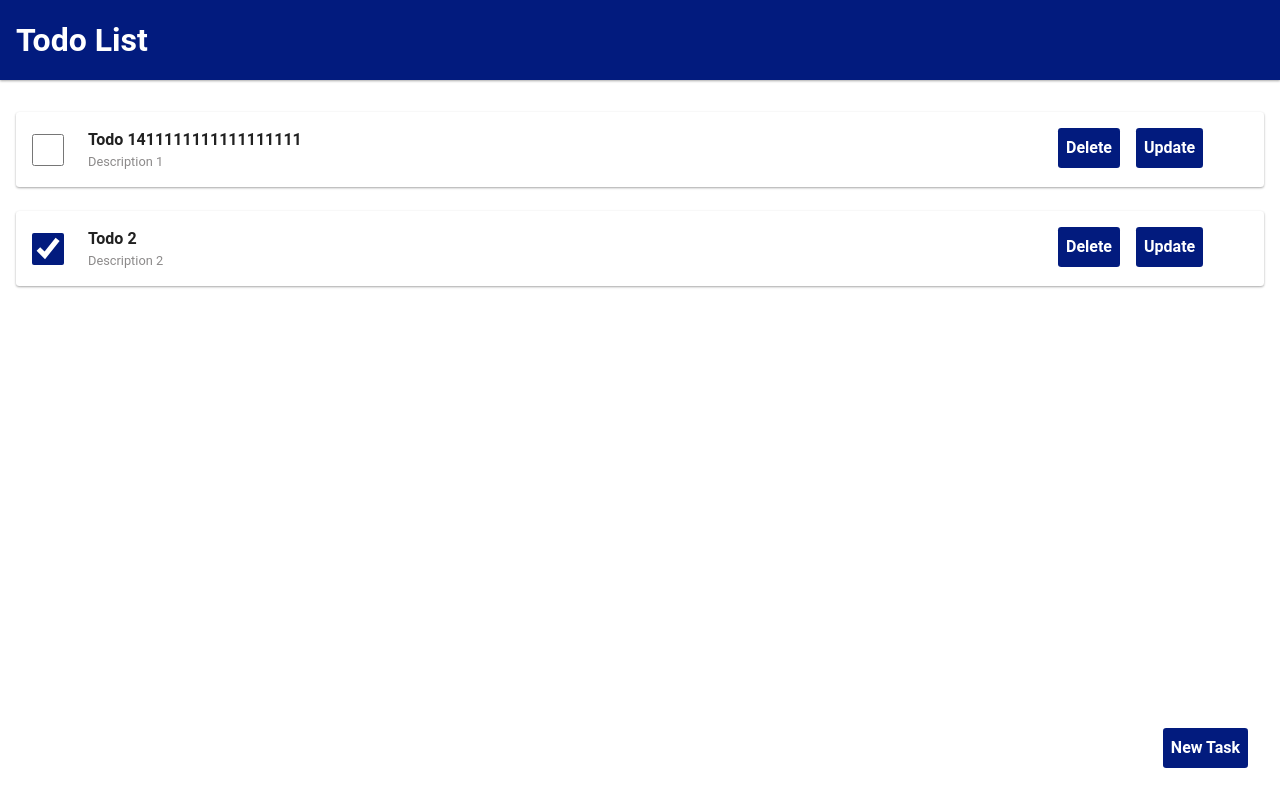
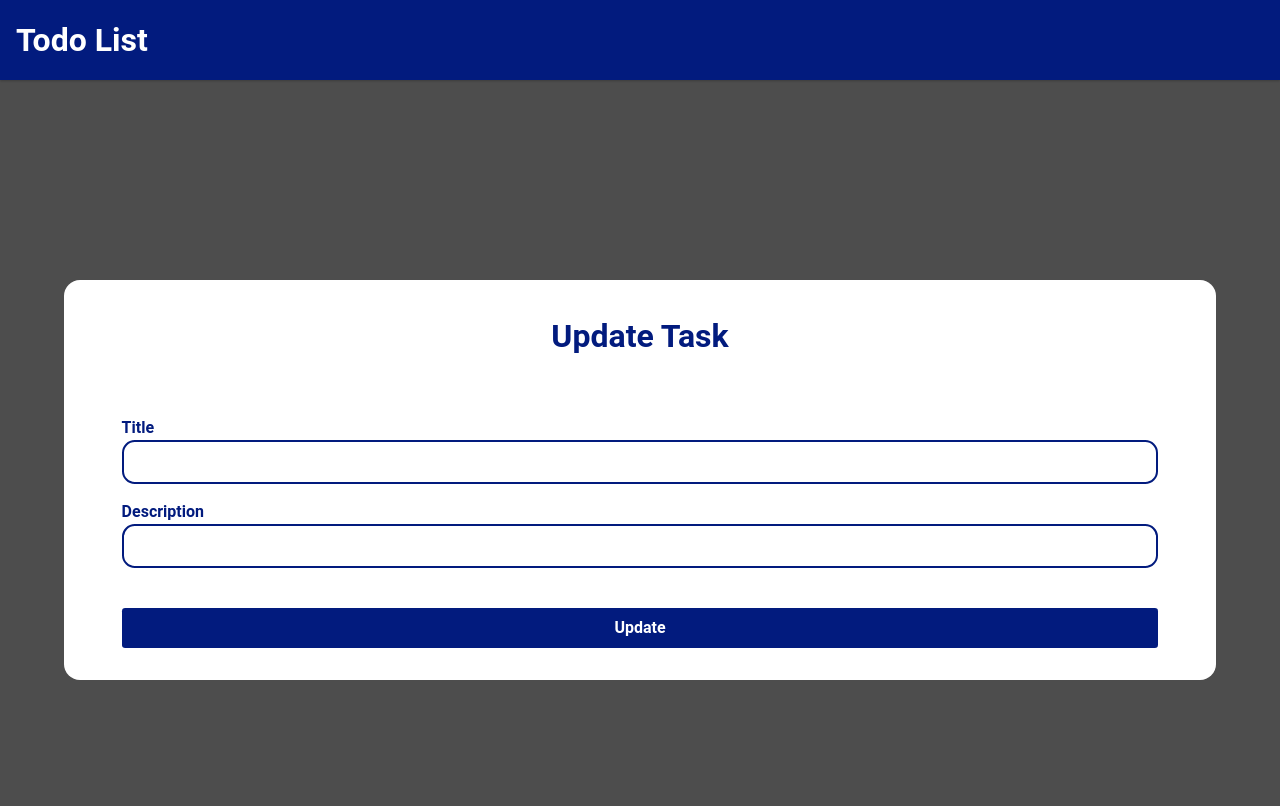
Before and after one commit to rafaelcsilvadev/todo_list, a React (Vite) app: page / in a window 1280 px wide. Shown: the top 806 px of the page. Built offline with nearby package versions, Linux system fonts and the light colour scheme.

Commit message:
Created form

```diff
--- a/src/core/theme/theme.css
+++ b/src/core/theme/theme.css
@@ -3,5 +3,6 @@
     --secondary-color: #021B7E;
     --disabled-color: #8C8A8A;
     --dark-color: #212121;
+    --dark-color-opacity: rgba(33, 33, 33, 0.8);
     --font-family: 'Roboto', sans-serif;
 }
--- /dev/null
+++ b/src/modules/todo_list/presentation/components/form_modal/form_modal.module.css
@@ -0,0 +1,42 @@
+@import '.../../../../../../../core/theme/theme.css';
+
+.formBox {
+    position: absolute;
+    display: flex;
+    justify-content: center;
+    align-items: center;
+    background-color: var(--dark-color-opacity);
+    width: 100%;
+    height: 100%;
+
+    form {
+        position: fixed;
+        background-color: var(--primary-color);
+        width: 90%;
+        height: 50%;
+        display: flex;
+        flex-direction: column;
+        justify-content: center;
+        align-items: center;
+        border-radius: 1rem;
+
+
+        h2 {
+            color: var(--secondary-color);
+            font-family: var(--font-family);
+            font-size: 2rem;
+            margin-bottom: 2.5rem;
+
+        }
+
+        div {
+            margin-top: 1rem;
+            width: 90%;
+        }
+
+        button {
+            width: 90%;
+            margin-top: 2.5rem;
+        }
+    }
+}
--- /dev/null
+++ b/src/modules/todo_list/presentation/components/form_modal/form_modal.tsx
@@ -0,0 +1,28 @@
+import Button from "../button/button";
+import Input from "../input/input";
+import style from "./form_modal.module.css";
+
+interface FormModalProps {
+    readonly onSubmit: () => void;
+    readonly onChange1: () => void;
+    readonly onChange2: () => void;
+    readonly isCreate: boolean;
+}
+
+function FormModal({ onSubmit, onChange1, onChange2, isCreate = true }: FormModalProps): React.ReactElement {
+    let title: string =
+        isCreate ? 'Create' : 'Update';
+
+    return (
+        <div className={style.formBox}>
+            <form>
+                <h2>{title} Task</h2>
+                <Input id="0" label="Title" type="text" onChange={onChange1} />
+                <Input id="1" label="Description" type="text" onChange={onChange2} />
+                <Button label={title} onClick={onSubmit} />
+            </form>
+        </div>
+    );
+}
+
+export default FormModal;
--- a/src/modules/todo_list/presentation/components/input/input.module.css
+++ b/src/modules/todo_list/presentation/components/input/input.module.css
@@ -1,6 +1,9 @@
 @import '.../../../../../../../core/theme/theme.css';
 
 .inputBox {
+    width: 100%;
+    display: flex;
+    flex-direction: column;
 
     label {
         font-size: 1rem;
@@ -10,13 +13,12 @@
     }
 
     input {
-        width: 80%;
         padding: 0.5rem;
         border-radius: 0.8rem;
         border: 2px solid var(--secondary-color);
         font-size: 1rem;
         color: var(--dark-color);
         font-family: var(--font-family);
-        margin-top: 0.5rem;
+
     }
 }
--- a/src/modules/todo_list/presentation/components/input/input.tsx
+++ b/src/modules/todo_list/presentation/components/input/input.tsx
@@ -7,13 +7,15 @@ interface InputProps {
     readonly id: string;
     readonly type: InputType;
     readonly label: string;
+    readonly onChange?: (event: React.ChangeEvent<HTMLInputElement>) => void;
+
 }
 
-function Input({ id, type, label }: InputProps): ReactNode {
+function Input({ id, type, label, onChange }: InputProps): ReactNode {
     return (
         <div className={style.inputBox}>
-            <label htmlFor={id}>{label}</label><br />
-            <input id={id} type={type} />
+            <label htmlFor={id}>{label}</label>
+            <input id={id} type={type} onChange={onChange} />
         </div>
     );
 }
--- a/src/modules/todo_list/presentation/pages/todo_list/todo_list_page.tsx
+++ b/src/modules/todo_list/presentation/pages/todo_list/todo_list_page.tsx
@@ -4,6 +4,7 @@ import type { TodoListEntity } from "../../../domain/entities/todo_list_entity";
 import Task from "../../components/task/task";
 import style from "./todo_list.module.css";
 import Button from "../../components/button/button";
+import FormModal from "../../components/form_modal/form_modal";
 
 const mock: TodoListEntity[] = [
     {
@@ -26,8 +27,16 @@ function TodoListPage(): ReactNode {
     return (
         <>
             <Nav title="Todo List" />
-            <main className={style.main}>
-                {mock.map((todo) => (
+            <FormModal onSubmit={function (): void {
+                throw new Error("Function not implemented.");
+            } } onChange1={function (): void {
+                throw new Error("Function not implemented.");
+            } } onChange2={function (): void {
+                throw new Error("Function not implemented.");
+            } } isCreate={false} />
+            {/* <main className={style.main}> */}
+
+                {/* {mock.map((todo) => (
                     <>
                         <br />
                         <Task
@@ -43,8 +52,8 @@ function TodoListPage(): ReactNode {
                     <Button label="New Task"
                         onClick={() => { }}
                         />
-                </div>
-            </main>
+                </div> */}
+            {/* </main> */}
         </>
     )
 }
```
